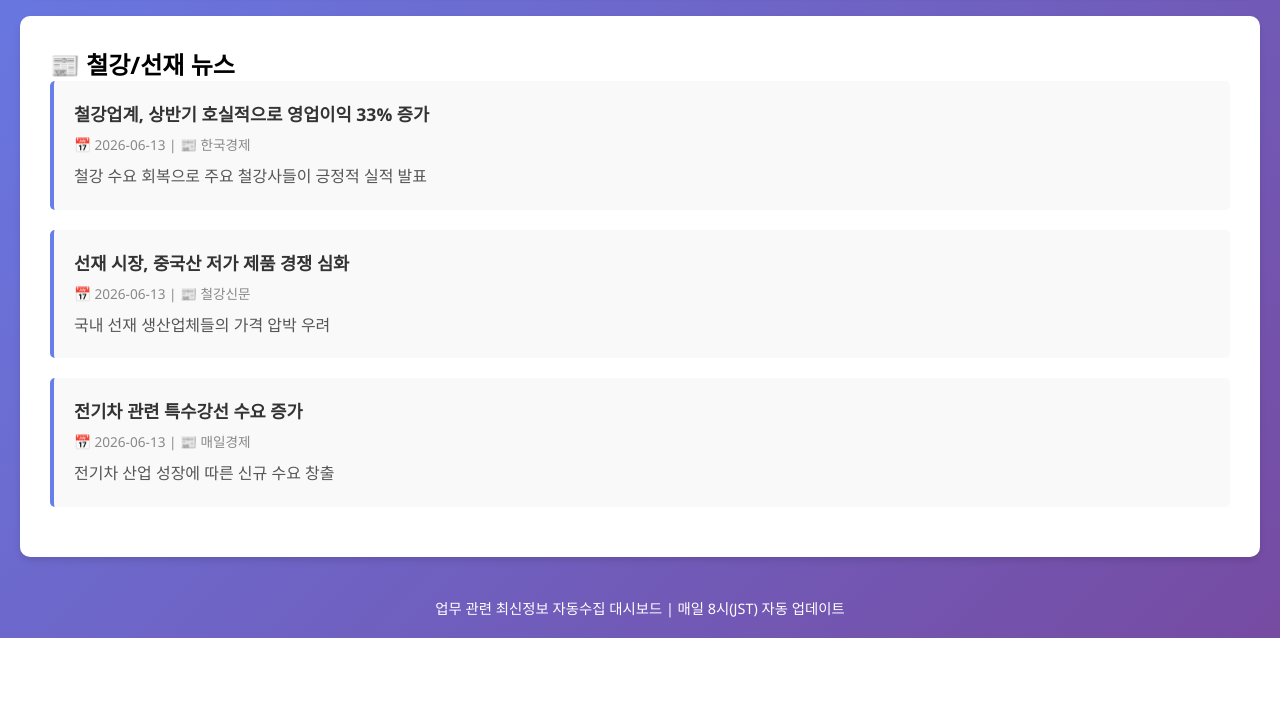
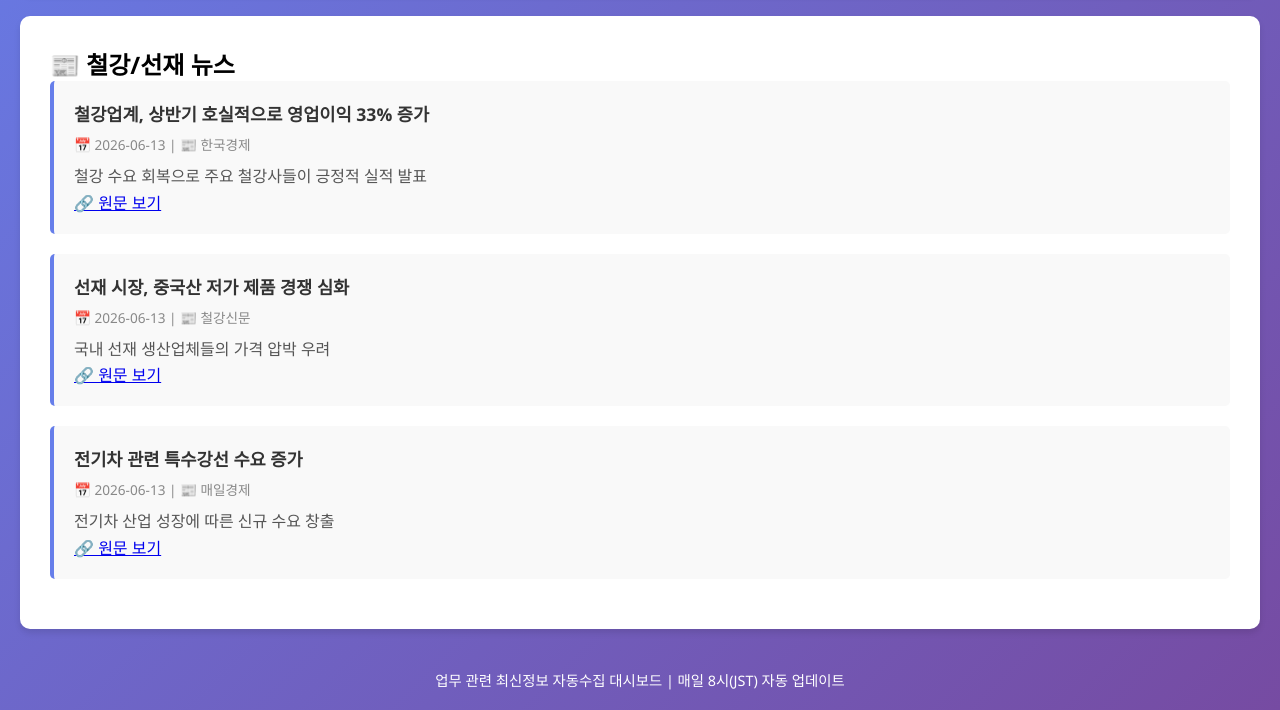
Before and after one commit to jeenu1027-sudo/AI_CAMP_REPORT, a Flask app: page / in a window 1280 px wide, after a click on "📰 철강뉴스". Shown: the part 304-1014 px from the top of the page. Before the commit the page ends 942 px from the top, so only its background shows below. Run offline with Flask 3, Linux system fonts and the light colour scheme.

Commit message:
feat(template): 철강뉴스 원문 링크 추가
경쟁사 뉴스와 동일하게 url 필드가 있을 때 원문 보기 링크 표시

Co-Authored-By: Claude Haiku 4.5 <noreply@anthropic.com>

```diff
--- a/templates/index.html
+++ b/templates/index.html
@@ -493,10 +493,12 @@
 
             let html = '';
             news.forEach(n => {
+                const link = n.url ? `<a href="${n.url}" target="_blank" rel="noopener noreferrer" class="card-link">🔗 원문 보기</a>` : '';
                 html += `<div class="card">
                     <div class="card-title">${n.title}</div>
                     <div class="card-meta">📅 ${n.date} | 📰 ${n.source}</div>
                     <div class="card-content">${n.summary}</div>
+                    ${link}
                 </div>`;
             });
             content.innerHTML = html;
```
